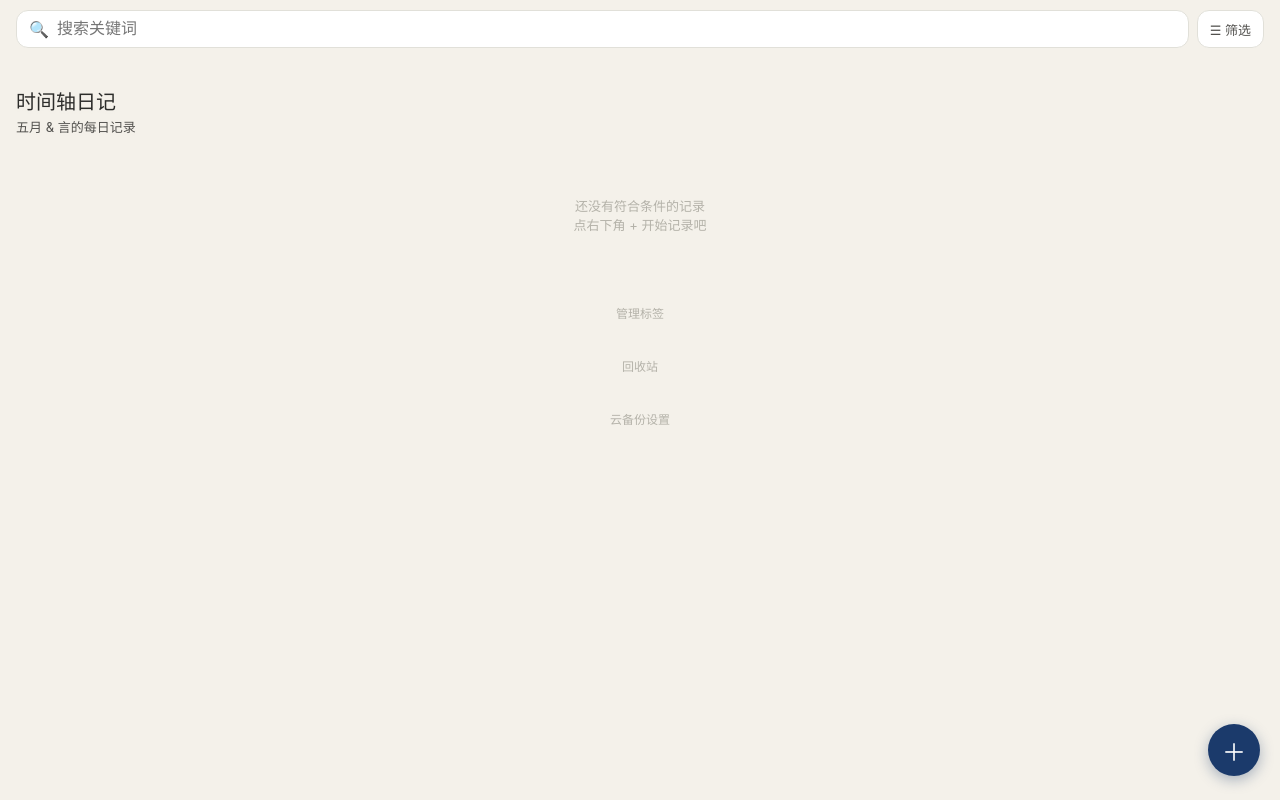
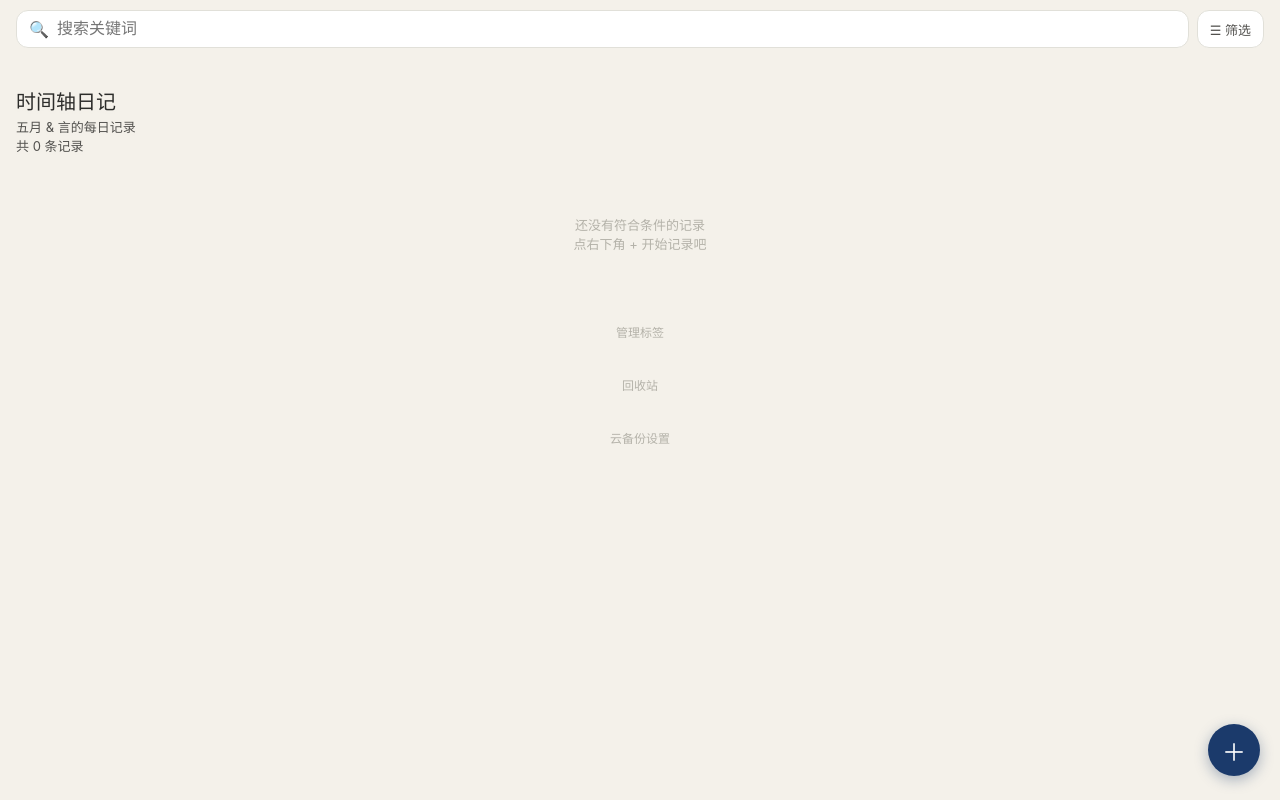
Before and after one commit to sugatsu7-claude/timeline-diary, a plain HTML site: page index.html in a window 1280 px wide. Drawn offline with Linux system fonts and the light colour scheme.

Commit message:
Added number of records and fix card transparency

```diff
--- a/index.html
+++ b/index.html
@@ -34,6 +34,7 @@
   .header { padding: 24px 0 12px; }
   .header h1 { font-size: 20px; font-weight: 500; margin: 0 0 2px; text-shadow: 0 1px 3px rgba(244,241,234,0.9); }
   .header p { font-size: 13px; color: #52514E; margin: 0; text-shadow: 0 1px 3px rgba(244,241,234,0.9); }
+  .entry-count { font-size: 12px; color: #898781; margin: 6px 0 0; text-shadow: 0 1px 3px rgba(244,241,234,0.9); }
 
   .toolbar {
     display: flex;
@@ -168,8 +169,8 @@
     flex: 1;
     min-width: 0;
     background: rgba(255,255,255,var(--card-opacity, 0.62));
-    -webkit-backdrop-filter: blur(12px);
-    backdrop-filter: blur(12px);
+    -webkit-backdrop-filter: blur(6px);
+    backdrop-filter: blur(6px);
     border: 0.5px solid rgba(225,224,217,0.6);
     border-radius: 14px;
     padding: 12px 14px;
@@ -379,6 +380,7 @@
 <div class="header">
   <h1>时间轴日记</h1>
   <p>五月 &amp; 言的每日记录</p>
+  <p class="entry-count" id="entry-count"></p>
 </div>
 
 <div class="toolbar">
@@ -591,10 +593,26 @@ function matchesFilter(entry) {
   return true;
 }
 
+function isAnyFilterActive() {
+  return !!(activeFilters.from || activeFilters.to || activeFilters.tags.length > 0 || activeFilters.source || activeFilters.search);
+}
+
+function updateEntryCount(filteredCount) {
+  var el = document.getElementById('entry-count');
+  if (!el) return;
+  var total = entries.length;
+  if (isAnyFilterActive()) {
+    el.textContent = '筛选出 ' + filteredCount + ' / ' + total + ' 条';
+  } else {
+    el.textContent = '共 ' + total + ' 条记录';
+  }
+}
+
 function renderTimeline() {
   var container = document.getElementById('timeline');
   container.innerHTML = '';
   var filtered = entries.filter(matchesFilter);
+  updateEntryCount(filtered.length);
   if (filtered.length === 0) {
     container.innerHTML = '<div class="empty-state">还没有符合条件的记录<br>点右下角 + 开始记录吧</div>';
     return;
```
